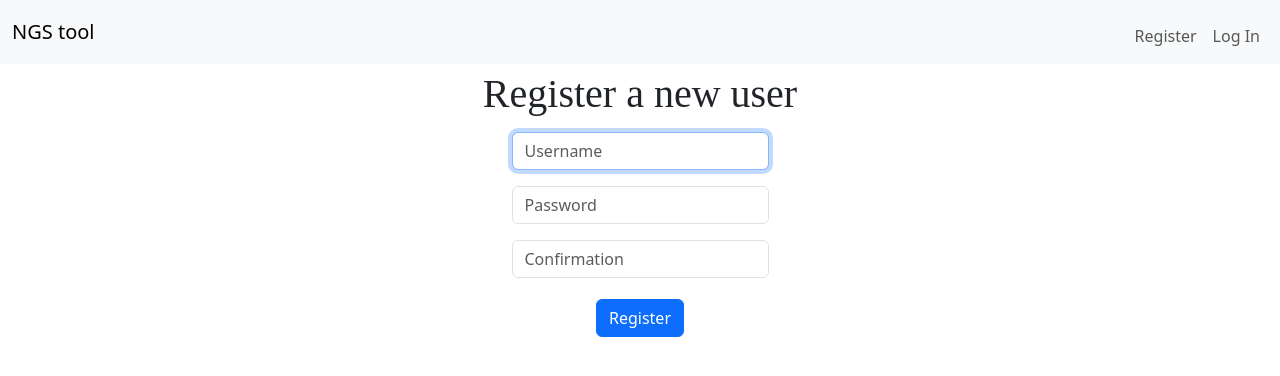
After one commit to dronmorse/NGS_tool, a Flask app: page /register in a window 1280 px wide. The commit adds this page. Shown: the top 376 px of the page. Run offline with Flask 3, Linux system fonts and the light colour scheme.

Commit message:
almost finished login/register

```diff
--- a/app/app.py
+++ b/app/app.py
@@ -1,14 +1,133 @@
 #!/usr/bin/env python3
 
-from flask import Flask, render_template, request
+from flask import Flask, render_template, request, session, redirect
+from flask_session import Session
+from helper import sorry, login_required
+import sqlite3
+from werkzeug.security import check_password_hash, generate_password_hash
 
+
+# starting flask app
 app = Flask(__name__)
 
+# auto-reloading
+app.config["TEMPLATES_AUTO_RELOAD"] = True
+
+# setting session
+app.config["SESSION_PERMANENT"] = False
+app.config["SESSION_TYPE"] = "filesystem"
+Session(app)
+
 @app.route('/', methods=['GET'])
+@login_required
 def index():
 
     if request.method == "GET":
 
-        x = "HOW ABOUT NOWAA"
+        # set name of the project and available pipelines
+        project_title = "Welcome to DNA analysis tool!"
+        options = ["What does your DNA encode?"]
 
-        return render_template("index.html", x=x)
+        return render_template("index.html", project_title=project_title, options=options)
+
+
+@app.route('/upload', methods=['GET', 'POST'])
+@login_required
+def upload():
+
+    # TODO
+
+    if request.method == "GET":
+
+        return render_template("upload.html")
+
+    else:
+
+        return sorry(text="This page does not exist yet :(")
+
+@app.route("/register", methods=["GET", "POST"])
+def register():
+    """Register user"""
+
+    if request.method == "POST":
+
+        # check conditions
+        if not request.form.get("password") or not request.form.get("confirmation") or request.form.get("password") != request.form.get("confirmation"):
+
+            return sorry("passwords do not match!")
+
+        elif not request.form.get("username"):
+
+            return sorry("please provide a username!")
+
+        try:
+
+            # enable sqlite database
+            con = sqlite3.connect("data.db")
+            db = con.cursor()
+
+            db.execute(
+                "INSERT INTO users (username, password) VALUES (?, ?);",
+                (request.form.get("username"),
+                generate_password_hash(request.form.get("password")))
+            )
+            con.commit()
+            con.close()
+
+            return render_template("login.html")
+
+        except ValueError:
+
+            return sorry("Username already exists!")
+
+    else:
+        return render_template("register.html")
+
+@app.route("/login", methods=["GET", "POST"])
+def login():
+    """Log user in"""
+
+    # Forget any user_id
+    session.clear()
+
+    # User reached route via POST (as by submitting a form via POST)
+    if request.method == "POST":
+
+        # Ensure username was submitted
+        if not request.form.get("username"):
+            return sorry("must provide username", 403)
+
+        # Ensure password was submitted
+        elif not request.form.get("password"):
+            return sorry("must provide password", 403)
+
+        # enable sqlite database
+        con = sqlite3.connect("data.db")
+        db = con.cursor()
+
+        # Query database for username
+        rows = db.execute(
+            "SELECT * FROM users WHERE username = ?", (request.form.get("username"),)
+        )
+
+        print(list(rows))
+
+        # Ensure username exists and password is correct
+        if len(list(rows)) != 1 or not check_password_hash(
+            rows[0][2], request.form.get("password")):
+
+            con.close()
+
+            return sorry("invalid username and/or password", 403)
+
+        # Remember which user has logged in
+        session["user_id"] = rows[0]["id"]
+
+        con.close()
+
+        # Redirect user to home page
+        return redirect("/")
+
+    # User reached route via GET (as by clicking a link or via redirect)
+    else:
+        return render_template("login.html")
--- /dev/null
+++ b/app/save.py
@@ -0,0 +1,3 @@
+#!/usr/bin/env python3
+
+def saveFASTAToDB(name, sequence):
--- /dev/null
+++ b/app/static/styles.css
@@ -0,0 +1,35 @@
+h1 {
+    font-family: 'Montserrat';
+    font-size: 60px;
+    text-align: center;
+    line-height: 100px;
+}
+
+h2 {
+    font-family: 'Montserrat';
+    font-size: 40px;
+    text-align: center;
+    line-height: 60px;
+}
+
+.container{
+    position: relative;
+    height:100%;
+   }
+
+button{
+     position: relative;
+     top: 50%;
+     transform: translateY(-50%);
+   }
+
+.space-above {
+    margin-top: 40px;
+}
+
+.center-picture {
+    display: block;
+    margin-left: auto;
+    margin-right: auto;
+    width: 50%;
+  }
--- a/app/templates/layout.html
+++ b/app/templates/layout.html
@@ -5,50 +5,48 @@
         <meta charset="UTF-8">
         <meta name="viewport" content="width=device-width, initial-scale=1.0">
         <title>
-            NGS analysis
+          {% block head %}{% endblock %}
         </title>
-        <link rel="stylesheet" href="styles.css">
         <link href="https://cdn.jsdelivr.net/npm/bootstrap@5.3.3/dist/css/bootstrap.min.css" rel="stylesheet" integrity="sha384-QWTKZyjpPEjISv5WaRU9OFeRpok6YctnYmDr5pNlyT2bRjXh0JMhjY6hW+ALEwIH" crossorigin="anonymous">
+        <link rel="stylesheet" href="static/styles.css">
     </head>
-
     <body>
         <nav class="navbar navbar-expand-lg bg-body-tertiary">
             <div class="container-fluid">
+              {% if session["user_id"] %}
                 <a class="navbar-brand" href="/">NGS tool</a>
-              <!-- <button class="navbar-toggler" type="button" data-bs-toggle="collapse" data-bs-target="#navbarSupportedContent" aria-controls="navbarSupportedContent" aria-expanded="false" aria-label="Toggle navigation">
+                <button class="navbar-toggler" type="button" data-bs-toggle="collapse" data-bs-target="#navbarSupportedContent" aria-controls="navbarSupportedContent" aria-expanded="false" aria-label="Toggle navigation">
                   <span class="navbar-toggler-icon"></span>
-              </button> -->
+                </button>
                 <div class="collapse navbar-collapse" id="navbarSupportedContent">
                   <ul class="navbar-nav me-auto mb-2 mb-lg-0">
                     <li class="nav-item">
-                    <a class="nav-link active" aria-current="page" href="#">Home</a>
+                      <a class="nav-link active" aria-current="page" href="/">Home</a>
                     </li>
                     <li class="nav-item">
-                    <a class="nav-link" href="#">Link</a>
-                  </li>
-                  <li class="nav-item dropdown">
-                    <a class="nav-link dropdown-toggle" href="#" role="button" data-bs-toggle="dropdown" aria-expanded="false">
-                      Dropdown
-                    </a>
-                    <ul class="dropdown-menu">
-                      <li><a class="dropdown-item" href="#">Action</a></li>
-                      <li><a class="dropdown-item" href="#">Another action</a></li>
-                      <li><hr class="dropdown-divider"></li>
-                      <li><a class="dropdown-item" href="#">Something else here</a></li>
-                    </ul>
+                      <a class="nav-link" href="/">Ongoing analyses</a>
                     </li>
                     <li class="nav-item">
-                    <a class="nav-link disabled" aria-disabled="true">Disabled</a>
+                      <a class="nav-link" href="/register" class="d-flex">Register</a>
                     </li>
                   </ul>
-                <form class="d-flex" role="search">
-                  <input class="form-control me-2" type="search" placeholder="Search" aria-label="Search">
-                  <button class="btn btn-outline-success" type="submit">Search</button>
-                </form>
+                {% else %}
+                  <a class="navbar-brand" href="/">NGS tool</a>
+                  <button class="navbar-toggler" type="button" data-bs-toggle="collapse" data-bs-target="#navbarSupportedContent" aria-controls="navbarSupportedContent" aria-expanded="false" aria-label="Toggle navigation">
+                    <span class="navbar-toggler-icon"></span>
+                  </button>
+                  <ul class="navbar-nav ms-auto mt-2">
+                      <li class="nav-item"><a class="nav-link" href="/register">Register</a></li>
+                      <li class="nav-item"><a class="nav-link" href="/login">Log In</a></li>
+                  </ul>
+                {% endif %}
               </div>
             </div>
           </nav>
+
+        <div>
           {% block body %}{% endblock %}
+        </div>
         <script src="https://cdn.jsdelivr.net/npm/bootstrap@5.3.3/dist/js/bootstrap.bundle.min.js" integrity="sha384-YvpcrYf0tY3lHB60NNkmXc5s9fDVZLESaAA55NDzOxhy9GkcIdslK1eN7N6jIeHz" crossorigin="anonymous"></script>
     </body>
 
--- /dev/null
+++ b/app/templates/register.html
@@ -0,0 +1,23 @@
+{% extends "layout.html" %}
+
+{% block title %}
+    Register a new user
+{% endblock %}
+
+{% block body %}
+    <h2>Register a new user</h2>
+    <form action="/register" method="post">
+        <div class="mb-3">
+            <input autocomplete="off" autofocus class="form-control mx-auto w-auto" name="username" placeholder="Username" type="text">
+        </div>
+        <div class="mb-3">
+            <input class="form-control mx-auto w-auto" name="password" placeholder="Password" type="password">
+        </div>
+        <div class="mb-3">
+            <input class="form-control mx-auto w-auto" name="confirmation" placeholder="Confirmation" type="password">
+        </div>
+        <div class="d-flex justify-content-center space-above">
+            <button class="btn btn-primary" type="submit">Register</button>
+        </div>
+    </form>
+{% endblock %}
--- a/app/templates/styles.css
+++ /dev/null
@@ -1,3 +0,0 @@
-h1{
-    font-size: 14;
-}
```
Also changed, not shown: app/helper.py (added, +24 -0 lines), app/tables.txt (added, +14 -0 lines), app/templates/index.html (+16 -1 lines), app/templates/login.html (added, +20 -0 lines), app/templates/sorry.html (added, +14 -0 lines), app/templates/upload.html (added, +12 -0 lines), app/data.db (added), app/static/sad_shiba.png (added), app/tutorial.db (added), 3 other files. Lines whose indentation alone changed are shown as unchanged.
